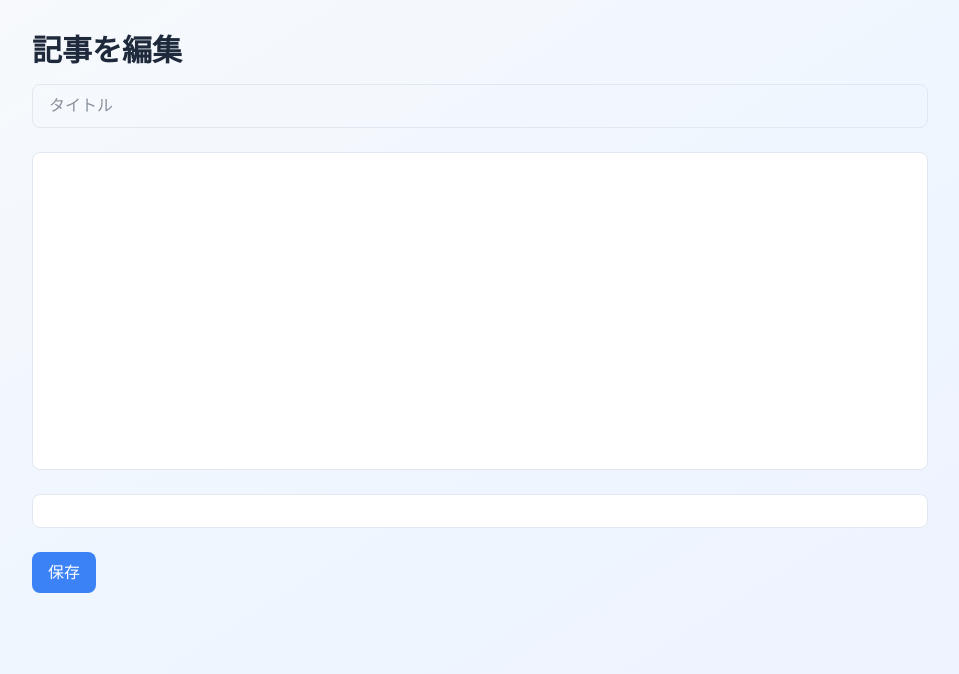
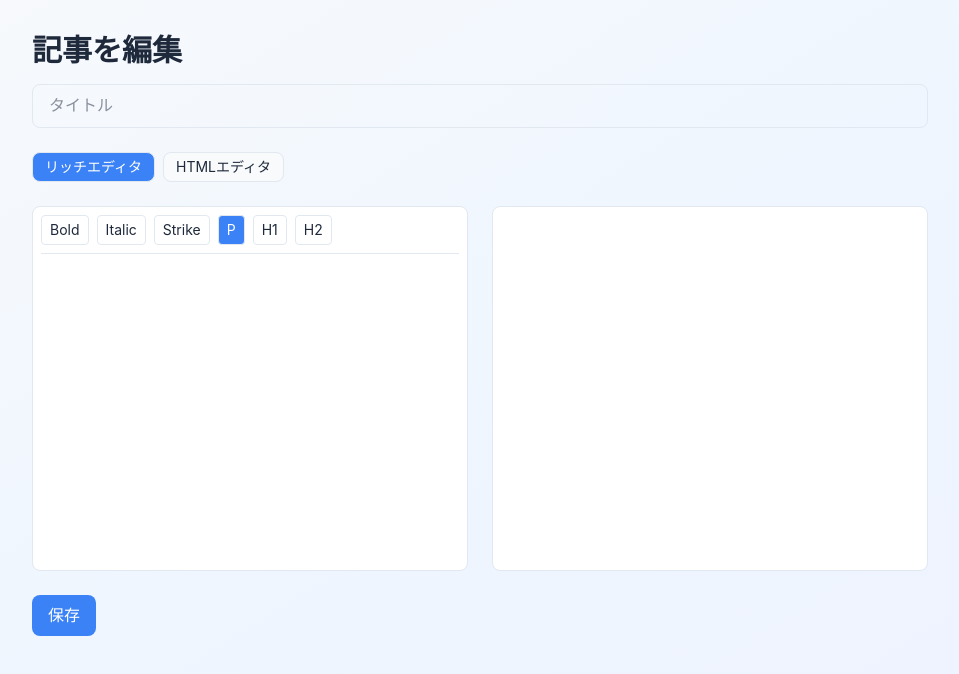
Before and after one commit to tomo1833/blogger-viewer, a Next.js app: page /posts/1/edit in a window 1280 px wide. Shown: the top 674 px of the page, without its empty margins (160-1119 px from the left). Built offline with nearby package versions, Linux system fonts and the light colour scheme; no server answers; the database is empty.

Commit message:
feat(editor): toggle rich and html modes

```diff
--- a/src/app/posts/[id]/edit/page.tsx
+++ b/src/app/posts/[id]/edit/page.tsx
@@ -1,8 +1,60 @@
 'use client';
 import { useState, useEffect } from 'react';
 import { useParams, useRouter } from 'next/navigation';
-import { useEditor, EditorContent } from '@tiptap/react';
+import { useEditor, EditorContent, Editor } from '@tiptap/react';
 import StarterKit from '@tiptap/starter-kit';
+
+function MenuBar({ editor }: { editor: Editor | null }) {
+  if (!editor) return null;
+  const buttonClass = (active: boolean) =>
+    `px-2 py-1 rounded border border-border text-sm ${active ? 'bg-primary text-white' : ''}`;
+  return (
+    <div className="flex gap-2 mb-2 border-b border-border pb-2">
+      <button
+        type="button"
+        onClick={() => editor.chain().focus().toggleBold().run()}
+        className={buttonClass(editor.isActive('bold'))}
+      >
+        Bold
+      </button>
+      <button
+        type="button"
+        onClick={() => editor.chain().focus().toggleItalic().run()}
+        className={buttonClass(editor.isActive('italic'))}
+      >
+        Italic
+      </button>
+      <button
+        type="button"
+        onClick={() => editor.chain().focus().toggleStrike().run()}
+        className={buttonClass(editor.isActive('strike'))}
+      >
+        Strike
+      </button>
+      <button
+        type="button"
+        onClick={() => editor.chain().focus().setParagraph().run()}
+        className={buttonClass(editor.isActive('paragraph'))}
+      >
+        P
+      </button>
+      <button
+        type="button"
+        onClick={() => editor.chain().focus().toggleHeading({ level: 1 }).run()}
+        className={buttonClass(editor.isActive('heading', { level: 1 }))}
+      >
+        H1
+      </button>
+      <button
+        type="button"
+        onClick={() => editor.chain().focus().toggleHeading({ level: 2 }).run()}
+        className={buttonClass(editor.isActive('heading', { level: 2 }))}
+      >
+        H2
+      </button>
+    </div>
+  );
+}
 
 interface Post {
   id: number;
@@ -17,6 +69,7 @@ export default function EditPostPage() {
   const [title, setTitle] = useState('');
   const [loading, setLoading] = useState(true);
   const [content, setContent] = useState('');
+  const [useRich, setUseRich] = useState(true);
 
   const editor = useEditor({
     extensions: [StarterKit],
@@ -28,6 +81,15 @@ export default function EditPostPage() {
       setContent(editor.getHTML());
     },
   });
+
+  useEffect(() => {
+    if (useRich && editor) {
+      editor.commands.setContent(content);
+    }
+    // We intentionally omit `content` from deps to avoid an update loop when
+    // typing in the rich editor.
+  // eslint-disable-next-line react-hooks/exhaustive-deps
+  }, [useRich, editor]);
 
   useEffect(() => {
     fetch('/api/posts')
@@ -66,10 +128,42 @@ export default function EditPostPage() {
           onChange={e => setTitle(e.target.value)}
           placeholder="タイトル"
         />
-        <div className="bg-white dark:bg-slate-800 border border-border rounded-lg p-2">
-          <EditorContent editor={editor} className="min-h-[300px]" />
+        <div className="flex gap-2">
+          <button
+            type="button"
+            onClick={() => setUseRich(true)}
+            className={`px-3 py-1 rounded-lg border border-border text-sm ${useRich ? 'bg-primary text-white' : 'bg-background'}`}
+          >
+            リッチエディタ
+          </button>
+          <button
+            type="button"
+            onClick={() => setUseRich(false)}
+            className={`px-3 py-1 rounded-lg border border-border text-sm ${!useRich ? 'bg-primary text-white' : 'bg-background'}`}
+          >
+            HTMLエディタ
+          </button>
         </div>
-        <div className="prose max-w-none bg-card-bg p-4 rounded-lg border border-border" dangerouslySetInnerHTML={{ __html: content }} />
+        <div className="grid md:grid-cols-2 gap-6">
+          <div className="bg-white dark:bg-slate-800 border border-border rounded-lg p-2">
+            {useRich ? (
+              <>
+                <MenuBar editor={editor} />
+                <EditorContent editor={editor} className="min-h-[300px]" />
+              </>
+            ) : (
+              <textarea
+                className="w-full min-h-[300px] p-2 bg-background border border-border rounded-lg"
+                value={content}
+                onChange={e => setContent(e.target.value)}
+              />
+            )}
+          </div>
+          <div className="prose max-w-none bg-card-bg p-4 rounded-lg border border-border">
+            <h2 className="mt-0">{title}</h2>
+            <div dangerouslySetInnerHTML={{ __html: content }} />
+          </div>
+        </div>
         <button
           className="px-4 py-2 bg-primary text-white rounded-lg disabled:opacity-50"
           onClick={save}
```
